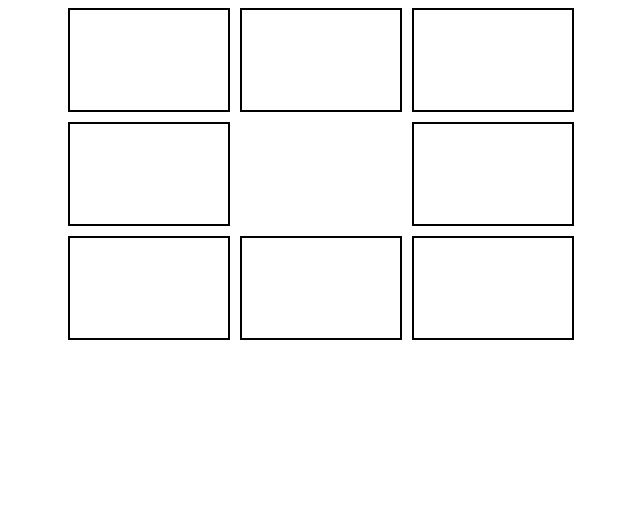
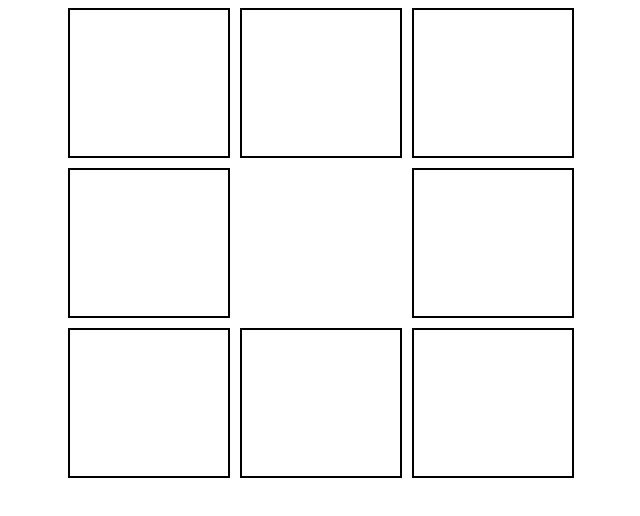
Before and after one commit to AnkitParte/react-many, a React (Vite) app: page / in a window 1280 px wide. Shown: the top 516 px of the page, without its empty margins (319-959 px from the left). Built offline with nearby package versions, Linux system fonts and the light colour scheme.

Commit message:
ui improvements

```diff
--- a/src/pages/grid3By3/gridStyles.css
+++ b/src/pages/grid3By3/gridStyles.css
@@ -6,6 +6,8 @@
   gap: 10px;
 }
 .mainGridDiv div {
-  text-align: center;
-  padding: 50px;
+  min-height: 150px;
+  display: flex;
+  justify-content: center;
+  align-items: center;
 }
--- a/src/pages/grid3By3/index.jsx
+++ b/src/pages/grid3By3/index.jsx
@@ -29,7 +29,7 @@ const Grid3By3 = () => {
         setIsDeActive(false)
         setOrder([])
       }
-    }, 300)
+    }, 400)
   }
   useEffect(() => {
     if (order.length == 8) deActive()
@@ -41,18 +41,24 @@ const Grid3By3 = () => {
         return (
           <>
             {it?.map((_, j) => {
+              let [x, setX] = useState("")
               return (
                 <div
                   style={{
                     background: config[i][j] === 1 ? "green" : "white",
                     border: i == 1 && j == 1 ? "" : "2px solid black",
-                    cursor: isDeActive || config[i][j] === 1 ? "not-allowed" : "pointer"
+                    cursor: isDeActive || config[i][j] === 1 ? "not-allowed" : "pointer",
+                    boxSizing: "border-box",
+                    transition: "0.3s all ease-in"
                   }}
                   onClick={() => {
                     handleBoxSelect(i, j, 1)
+                    setX(order.length + 1)
                   }}
                   disabled={isDeActive || config[i][j] === 1}
-                ></div>
+                >
+                  {(config[i][j] === 1 && x) || ""}
+                </div>
               )
             })}
           </>
```
